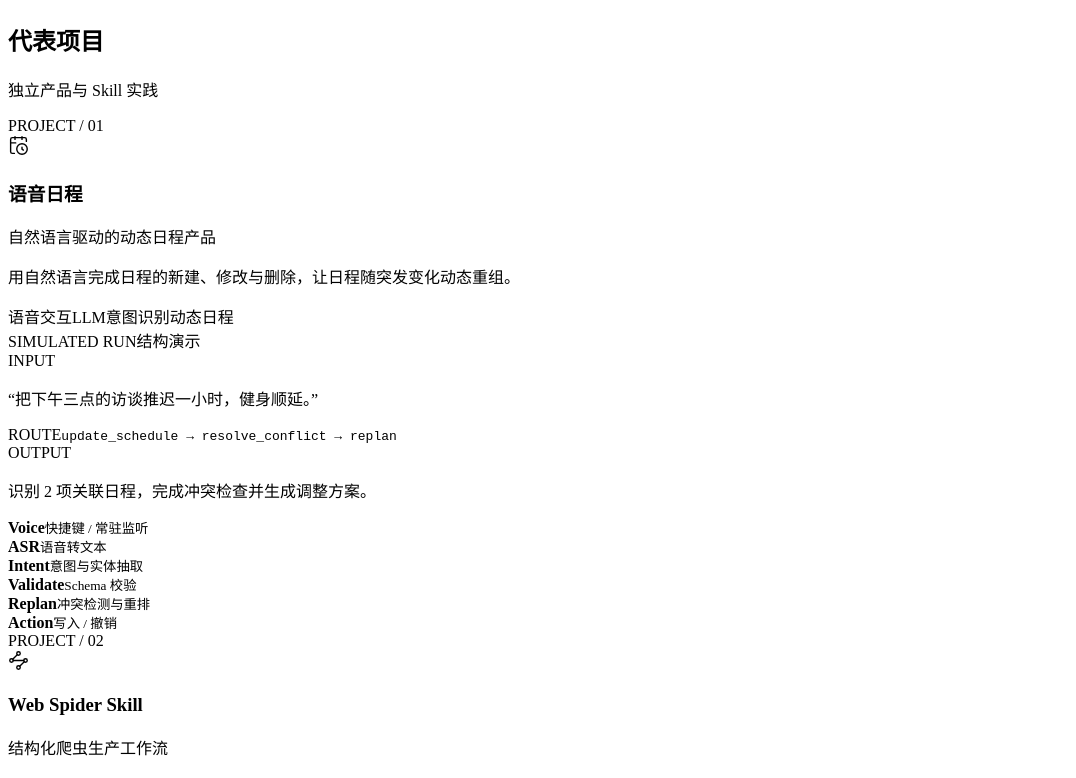
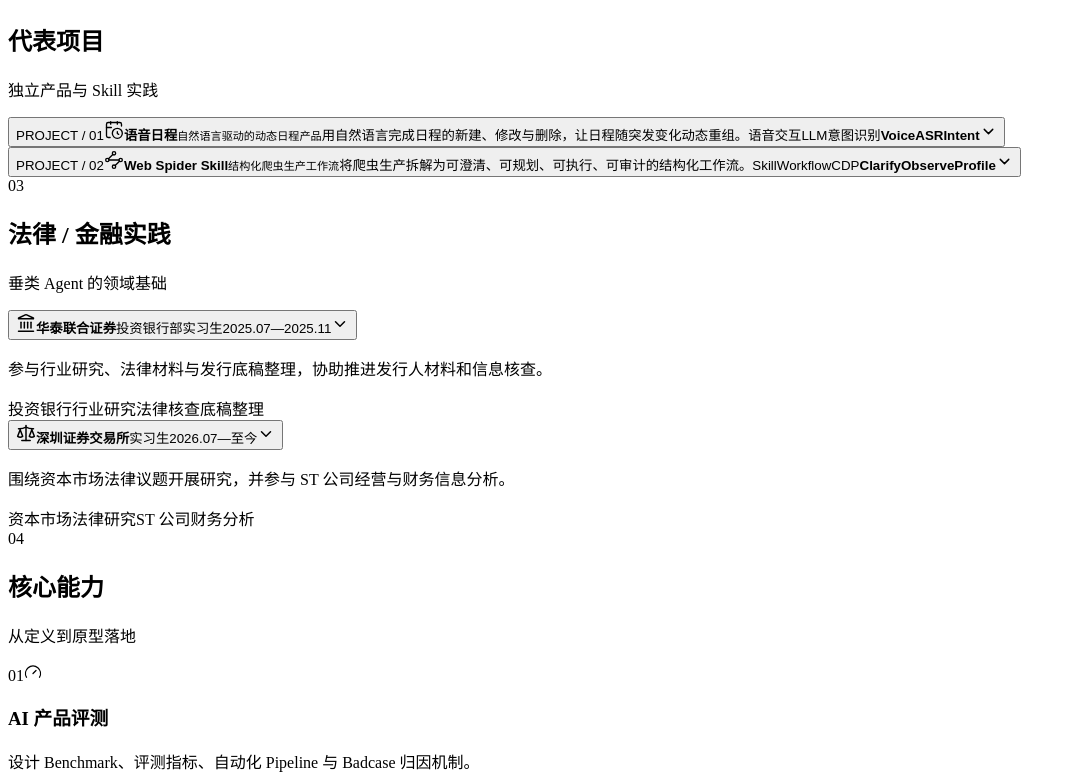
Before and after one commit to 28889-stack/28889-stack.github.io, a React (Vite) app: page / in a window 1280 px wide. Shown: the part 3054-3832 px from the top of the page, without its empty margins (0-1076 px from the left). Built offline with nearby package versions, Linux system fonts and the light colour scheme; the HTML template or start-up script is replaced by a standard one.

Commit message:
feat: make project cards compact and expandable

```diff
--- a/src/components/ProjectCaseStudy.tsx
+++ b/src/components/ProjectCaseStudy.tsx
@@ -1,75 +1,64 @@
-import { type LucideIcon } from 'lucide-react'
+import { ChevronDown, type LucideIcon } from 'lucide-react'
 import type { Project } from '../types/portfolio'
 
 interface ProjectCaseStudyProps {
   project: Project
   index: number
   icon: LucideIcon
+  isOpen: boolean
+  onToggle: () => void
 }
 
 export function ProjectCaseStudy({
   project,
   index,
   icon: Icon,
+  isOpen,
+  onToggle,
 }: ProjectCaseStudyProps) {
   return (
-    <article
-      className={`project-case${index % 2 ? ' project-case--reverse' : ''}`}
-    >
-      <div className="project-case__story">
-        <div className="project-case__number">
+    <article className={`project-case${isOpen ? ' is-open' : ''}`}>
+      <button
+        type="button"
+        className="project-case__trigger"
+        aria-expanded={isOpen}
+        aria-controls={`${project.id}-project-details`}
+        aria-label={`${isOpen ? '收起' : '展开'}${project.title}项目`}
+        onClick={onToggle}
+      >
+        <span className="project-case__number">
           PROJECT / {String(index + 1).padStart(2, '0')}
-        </div>
+        </span>
         <span className="project-case__icon" aria-hidden="true">
-          <Icon size={21} strokeWidth={1.6} />
+          <Icon size={20} strokeWidth={1.6} />
         </span>
-        <h3>{project.title}</h3>
-        <p className="project-case__subtitle">{project.subtitle}</p>
-        <p className="project-case__summary">{project.summary}</p>
-        <div className="project-case__tags">
-          {project.tags.map((tag) => (
+        <span className="project-case__heading">
+          <strong>{project.title}</strong>
+          <small>{project.subtitle}</small>
+        </span>
+        <span className="project-case__summary">{project.summary}</span>
+        <span className="project-case__tags">
+          {project.tags.slice(0, 3).map((tag) => (
             <span key={tag}>{tag}</span>
           ))}
-        </div>
-      </div>
-
-      <div className="runtime-console">
-        <div className="runtime-console__bar">
-          <span>SIMULATED RUN</span>
-          <span>结构演示</span>
-        </div>
-
-        <div className="runtime-console__body">
-          <div className="runtime-line">
-            <span>INPUT</span>
-            <p>{project.runtime.input}</p>
-          </div>
-          <div className="runtime-line runtime-line--route">
-            <span>ROUTE</span>
-            <code>{project.runtime.route}</code>
-          </div>
-          <div className="runtime-output">
-            <span>OUTPUT</span>
-            <p>{project.runtime.output}</p>
-          </div>
-        </div>
-      </div>
-
-      <div className="architecture-flow" aria-label={`${project.title}技术架构`}>
-        {project.architecture.map((node, nodeIndex) => (
-          <div className="architecture-flow__step" key={node.label}>
-            <span className="architecture-flow__node">
+        </span>
+        <span
+          className="project-preview-flow"
+          aria-label={`${project.title}结构预览`}
+        >
+          {project.architecture.slice(0, 3).map((node, nodeIndex) => (
+            <span className="project-preview-flow__step" key={node.label}>
               <strong>{node.label}</strong>
-              <small>{node.description}</small>
+              {nodeIndex < 2 && <i aria-hidden="true" />}
             </span>
-            {nodeIndex < project.architecture.length - 1 && (
-              <span className="architecture-flow__beam" aria-hidden="true">
-                <i />
-              </span>
-            )}
-          </div>
-        ))}
-      </div>
+          ))}
+        </span>
+        <ChevronDown
+          className="project-case__chevron"
+          size={17}
+          aria-hidden="true"
+        />
+      </button>
     </article>
   )
 }
--- /dev/null
+++ b/src/components/ProjectDetailPanel.tsx
@@ -0,0 +1,56 @@
+import type { Project } from '../types/portfolio'
+
+interface ProjectDetailPanelProps {
+  project: Project
+  panelId: string
+}
+
+export function ProjectDetailPanel({
+  project,
+  panelId,
+}: ProjectDetailPanelProps) {
+  return (
+    <article className="project-detail-panel" id={panelId}>
+      <div className="runtime-console">
+        <div className="runtime-console__bar">
+          <span>SIMULATED RUN</span>
+          <span>{project.title} · 结构演示</span>
+        </div>
+
+        <div className="runtime-console__body">
+          <div className="runtime-line">
+            <span>INPUT</span>
+            <p>{project.runtime.input}</p>
+          </div>
+          <div className="runtime-line runtime-line--route">
+            <span>ROUTE</span>
+            <code>{project.runtime.route}</code>
+          </div>
+          <div className="runtime-output">
+            <span>OUTPUT</span>
+            <p>{project.runtime.output}</p>
+          </div>
+        </div>
+      </div>
+
+      <div
+        className="architecture-flow"
+        aria-label={`${project.title}项目结构`}
+      >
+        {project.architecture.map((node, nodeIndex) => (
+          <div className="architecture-flow__step" key={node.label}>
+            <span className="architecture-flow__node">
+              <strong>{node.label}</strong>
+              <small>{node.description}</small>
+            </span>
+            {nodeIndex < project.architecture.length - 1 && (
+              <span className="architecture-flow__beam" aria-hidden="true">
+                <i />
+              </span>
+            )}
+          </div>
+        ))}
+      </div>
+    </article>
+  )
+}
--- a/src/components/ProjectsSection.tsx
+++ b/src/components/ProjectsSection.tsx
@@ -1,10 +1,15 @@
 import { CalendarClock, Waypoints } from 'lucide-react'
+import { useState } from 'react'
 import { projects } from '../data/portfolio'
 import { ProjectCaseStudy } from './ProjectCaseStudy'
+import { ProjectDetailPanel } from './ProjectDetailPanel'
 
 const icons = [CalendarClock, Waypoints]
 
 export function ProjectsSection() {
+  const [openId, setOpenId] = useState<string | null>(null)
+  const openProject = projects.find((project) => project.id === openId)
+
   return (
     <section
       className="content-section projects-showcase-section"
@@ -24,9 +29,21 @@
               project={project}
               index={index}
               icon={icons[index]}
+              isOpen={openId === project.id}
+              onToggle={() =>
+                setOpenId((current) =>
+                  current === project.id ? null : project.id,
+                )
+              }
             />
           ))}
         </div>
+        {openProject && (
+          <ProjectDetailPanel
+            project={openProject}
+            panelId={`${openProject.id}-project-details`}
+          />
+        )}
       </div>
     </section>
   )
--- a/src/styles.css
+++ b/src/styles.css
@@ -2039,6 +2039,234 @@
   min-width: 7px;
 }
 
+.project-showcase {
+  grid-template-columns: repeat(2, minmax(0, 1fr));
+  align-items: stretch;
+  gap: 10px;
+}
+
+.project-case {
+  display: block;
+  min-height: 164px;
+  overflow: hidden;
+  border: 1px solid var(--border-strong);
+  background: #fbf8f4;
+  box-shadow: none;
+  transition:
+    border-color 180ms ease,
+    background-color 180ms ease,
+    box-shadow 180ms ease;
+}
+
+.project-case:hover,
+.project-case.is-open {
+  border-color: #c99c8a;
+  background: #fffaf5;
+  box-shadow: 0 9px 22px rgba(60, 49, 38, 0.07);
+}
+
+.project-case__trigger {
+  display: grid;
+  position: relative;
+  grid-template-columns: 34px minmax(0, 1fr) 18px;
+  width: 100%;
+  min-height: 164px;
+  padding: 14px;
+  align-content: start;
+  border: 0;
+  background: transparent;
+  color: inherit;
+  cursor: pointer;
+  text-align: left;
+  gap: 0 10px;
+}
+
+.project-case__number {
+  position: absolute;
+  top: 12px;
+  right: 14px;
+  margin: 0;
+  color: var(--accent-deep);
+  font-family: Georgia, "Times New Roman", serif;
+  font-size: 8px;
+  font-style: italic;
+  letter-spacing: 0.08em;
+}
+
+.project-case__icon {
+  grid-column: 1;
+  grid-row: 1;
+  width: 32px;
+  height: 32px;
+  margin: 0;
+}
+
+.project-case__heading {
+  grid-column: 2;
+  min-width: 0;
+  padding-right: 42px;
+}
+
+.project-case__heading strong,
+.project-case__heading small {
+  display: block;
+}
+
+.project-case__heading strong {
+  font-family: Georgia, "Songti SC", "STSong", serif;
+  font-size: 19px;
+  font-weight: 600;
+  line-height: 1.1;
+}
+
+.project-case__heading small {
+  margin-top: 3px;
+  color: var(--accent-deep);
+  font-size: 9px;
+  font-weight: 650;
+}
+
+.project-case__summary {
+  grid-column: 1 / -1;
+  margin: 10px 0 9px;
+  color: #554e47;
+  font-size: 10.5px;
+  line-height: 1.5;
+}
+
+.project-case__tags {
+  grid-column: 1 / 3;
+  display: flex;
+  flex-wrap: wrap;
+  gap: 4px;
+}
+
+.project-case__tags span {
+  padding: 3px 5px;
+  border: 1px solid rgba(157, 67, 44, 0.12);
+  background: rgba(252, 251, 248, 0.82);
+  color: #74675e;
+  font-size: 7.5px;
+  font-weight: 650;
+}
+
+.project-preview-flow {
+  display: flex;
+  grid-column: 1 / -1;
+  align-items: center;
+  margin-top: 10px;
+  padding-top: 8px;
+  border-top: 1px solid rgba(157, 67, 44, 0.12);
+  gap: 5px;
+}
+
+.project-preview-flow__step {
+  display: flex;
+  flex: 1;
+  align-items: center;
+  min-width: 0;
+  gap: 5px;
+}
+
+.project-preview-flow__step strong {
+  overflow: hidden;
+  color: var(--accent-deep);
+  font-family: ui-monospace, SFMono-Regular, Menlo, Monaco, Consolas, monospace;
+  font-size: 7.5px;
+  font-weight: 700;
+  text-overflow: ellipsis;
+  white-space: nowrap;
+}
+
+.project-preview-flow__step i {
+  height: 1px;
+  min-width: 8px;
+  flex: 1;
+  background: linear-gradient(90deg, #d5b3a5, transparent);
+}
+
+.project-case__chevron {
+  position: absolute;
+  right: 13px;
+  bottom: 13px;
+  color: var(--subtle);
+  transition:
+    color 180ms ease,
+    transform 180ms ease;
+}
+
+.project-case.is-open .project-case__chevron {
+  color: var(--accent);
+  transform: rotate(180deg);
+}
+
+.project-detail-panel {
+  margin-top: 10px;
+  overflow: hidden;
+  border: 1px solid #cfb4a8;
+  background: #fbf8f4;
+  box-shadow: 0 11px 28px rgba(60, 49, 38, 0.07);
+  animation: reveal 180ms ease-out;
+}
+
+.project-detail-panel .runtime-console {
+  background: #f5eee7;
+  color: var(--text);
+}
+
+.project-detail-panel .runtime-console__bar {
+  display: flex;
+  justify-content: space-between;
+  min-height: 31px;
+  border-bottom-color: #dccfc3;
+  background: #eee2d8;
+  color: #8e776b;
+}
+
+.project-detail-panel .runtime-console__bar span:first-child {
+  color: var(--accent-deep);
+}
+
+.project-detail-panel .runtime-console__body {
+  padding: 11px 13px;
+  gap: 7px;
+}
+
+.project-detail-panel .runtime-line,
+.project-detail-panel .runtime-output {
+  grid-template-columns: 50px minmax(0, 1fr);
+  gap: 7px;
+}
+
+.project-detail-panel .runtime-line > span,
+.project-detail-panel .runtime-output > span {
+  color: #9b8376;
+}
+
+.project-detail-panel .runtime-line p,
+.project-detail-panel .runtime-output p {
+  color: #504740;
+  font-size: 9.5px;
+}
+
+.project-detail-panel .runtime-line code {
+  color: var(--accent-deep);
+  font-size: 9px;
+}
+
+.project-detail-panel .runtime-output {
+  border-top-color: #ded2c8;
+}
+
+.project-detail-panel .runtime-output p {
+  color: #55755b;
+}
+
+.project-detail-panel .architecture-flow {
+  padding: 9px 12px;
+  background: #fffdf9;
+}
+
 .capability-editorial {
   display: grid;
   grid-template-columns: repeat(2, minmax(0, 1fr));
```
Also changed, not shown: 1 other file (tests, documents, lock files or other folders).
